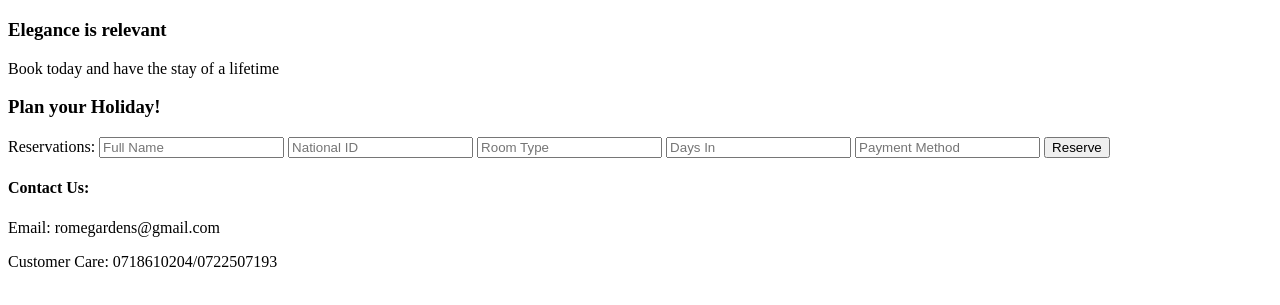
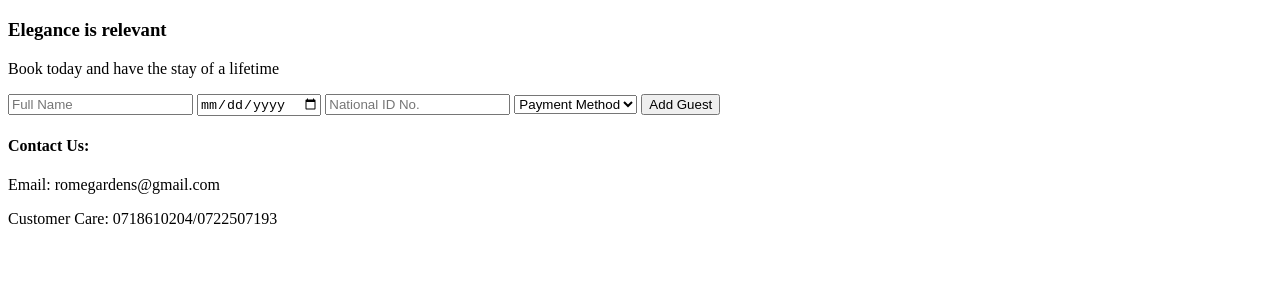
Before and after one commit to RomeOtieno501/phase-1-final-project, a plain HTML site: page main.html in a window 1280 px wide. Shown: the part 61-366 px from the top of the page. Drawn offline with Linux system fonts and the light colour scheme; files that its build step writes are made by us from their sources.

Commit message:
Changed HTML

```diff
--- a/main.html
+++ b/main.html
@@ -4,27 +4,32 @@
     <meta charset="UTF-8">
     <meta name="viewport" content="width=device-width, initial-scale=1.0">
     <title>Rome Gardens Online Bookings</title>
+    <link rel="stylesheet" href="./src/styles.css">
 </head>
 <body>
-  <h1>Rome Gardens</h1>
-  <h3>Elegance is relevant</h3>
-  <p>Book today and have the stay of a lifetime</p>
+  <div class="container">
+    <h1>Rome Gardens</h1>
+    <h3>Elegance is relevant</h3>
+    <p>Book today and have the stay of a lifetime</p>
+    <form id="guestForm">
+        <input type="text" id="fullName" placeholder="Full Name" required>
+        <input type="date" id="dateOfPresence" required>
+        <input type="text" id="nationalId" placeholder="National ID No." required>
+        <select id="paymentMethod" required>
+            <option value="" disabled selected>Payment Method</option>
+            <option value="Credit Card">Credit Card</option>
+            <option value="Cash">Cash</option>
+            <option value="Mobile Payment">Mobile Payment</option>
+        </select>
+        <button type="submit">Add Guest</button>
+    </form>
+    <div id="guestList">
 
-  <form>
-    <h3>Plan your Holiday!</h3>
-    <label for="Reservations">Reservations: </label>
-    <input type="text" name="names" id="new-name" placeholder="Full Name">
-    <input type="number" name="national-id" id="new-national-id" placeholder="National ID">
-    <input type="text" name="room-type" id="new-room-type" placeholder="Room Type">
-    <input type="number" name="days-in" id="new-days-in" placeholder="Days In">
-    <input type="text" name="payment-method" id="new-payment" placeholder="Payment Method">
-    <input type="submit" id="submit-button" value="Reserve">
-  </form>
-
+    </div>
+</div>
   <h4>Contact Us:</h4>
   <p>Email: romegardens@gmail.com</p>
   <p>Customer Care: 0718610204/0722507193</p>
-
   <script src="main.js"></script>
 </body>
 </html>
```
